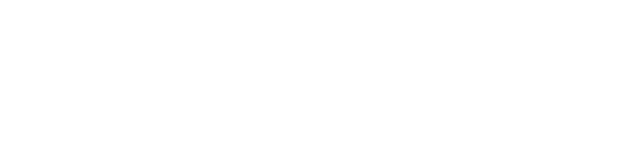
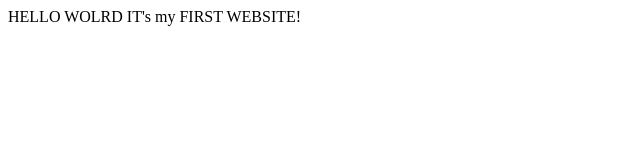
Before and after one commit to sorkdhkd33/SANGMIN-s, a plain HTML site: page index.html in a window 1280 px wide. Shown: the whole page, without its empty margins (0-640 px from the left). Drawn offline with Linux system fonts and the light colour scheme.

Commit message:
Add files via upload

```diff
--- a/index.html
+++ b/index.html
@@ -7,7 +7,7 @@
             </title>
     </head>
 <body>
-
+       HELLO WOLRD IT's my FIRST WEBSITE!
 
 </body>
 </html>
```
